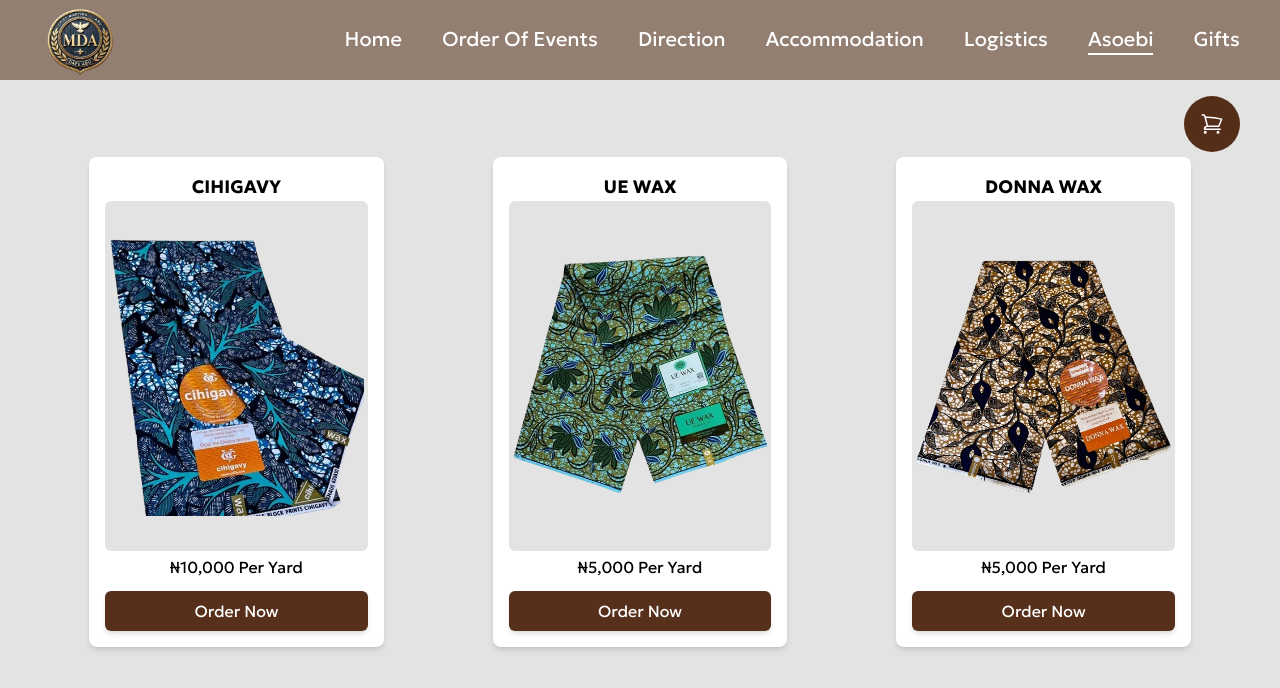
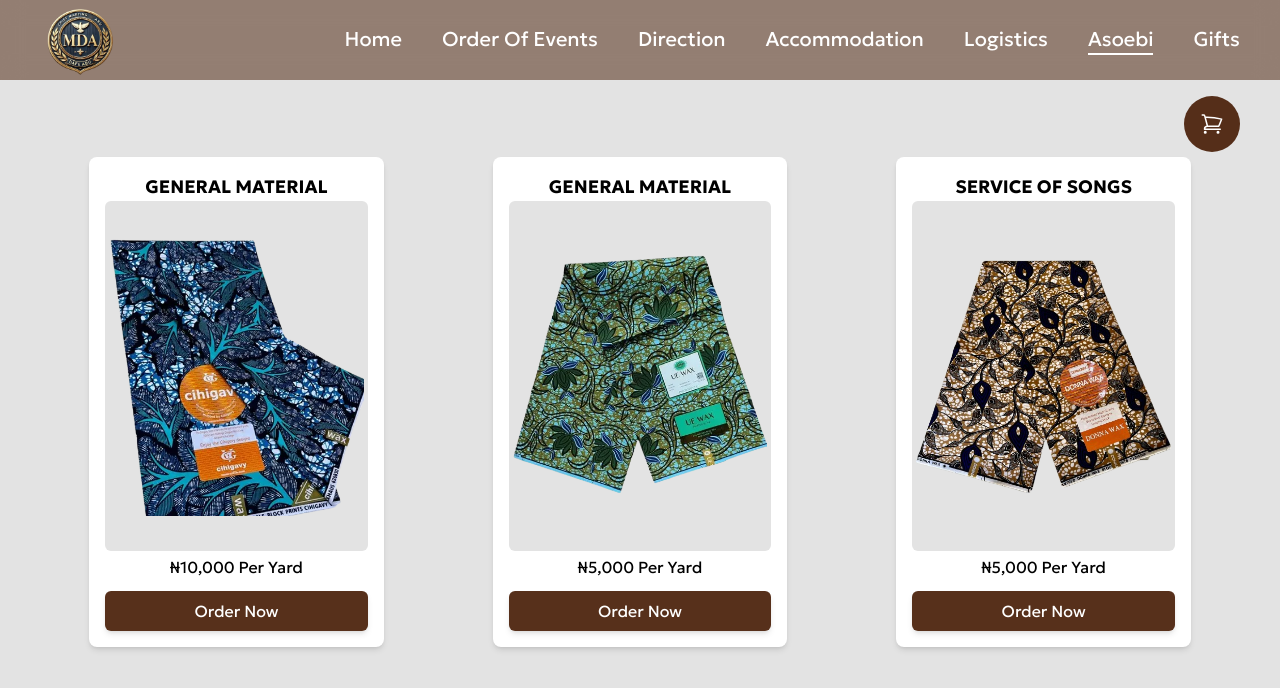
Before and after one commit to Dennardavid/Chief-Martins, a Next.js app: page /asoebi in a window 1280 px wide. Shown: the top 688 px of the page. Built offline with nearby package versions, Linux system fonts and the light colour scheme.

Commit message:
material description changed

```diff
--- a/src/app/components/asoebi.jsx
+++ b/src/app/components/asoebi.jsx
@@ -29,9 +29,9 @@
   };
 
   const materials = [
-    { name: "CIHIGAVY", price: 10000, img: "material2.webp" },
-    { name: "UE WAX", price: 5000, img: "material1.webp" },
-    { name: "DONNA WAX", price: 5000, img: "service-of-song.png" },
+    { name: "GENERAL MATERIAL", price: 10000, img: "material2.webp" },
+    { name: "GENERAL MATERIAL", price: 5000, img: "material1.webp" },
+    { name: "SERVICE OF SONGS", price: 5000, img: "service-of-song.png" },
   ];
 
   const addToCheckout = (item) => {
```
